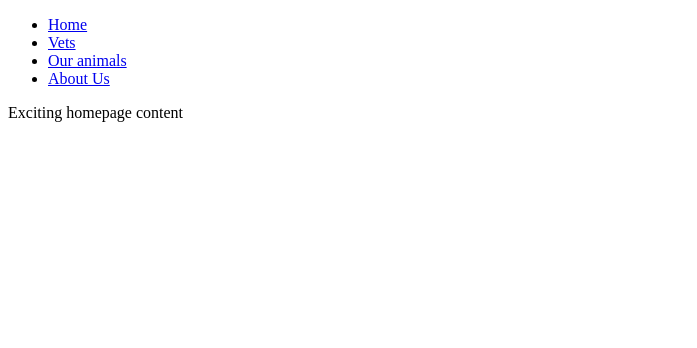
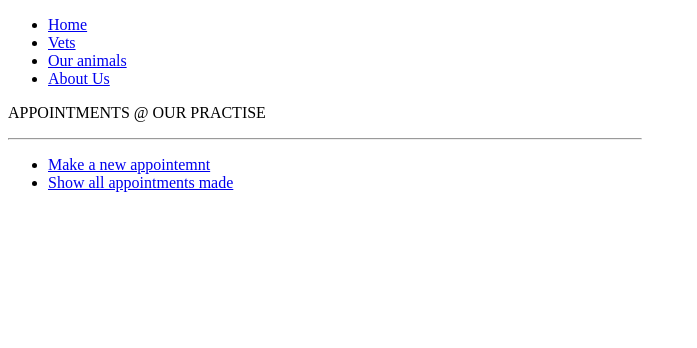
Before and after one commit to szWoj/vet_management_flask_project, a Flask app: page / in a window 1280 px wide. Shown: the top 348 px of the page, without its empty margins (0-697 px from the left). Run offline with Flask 2, Linux system fonts and the light colour scheme.

Commit message:
new links added in the home page - for appointments

```diff
--- a/templates/index.html
+++ b/templates/index.html
@@ -1,4 +1,12 @@
 {% extends "base.html" %}
 {% block content %}
-Exciting homepage content
-    {% endblock %}
+<p>APPOINTMENTS @ OUR PRACTISE</p>
+<hr style="width:50%;text-align:left;margin-left:0">
+<ul class="appointments_options">
+    <li><a href="/appointments/new">Make a new appointemnt</a></li>
+    <li><a href="/appointments/appointments_all">Show all appointments made</a></li>
+
+</ul>
+
+
+{% endblock %}
```
